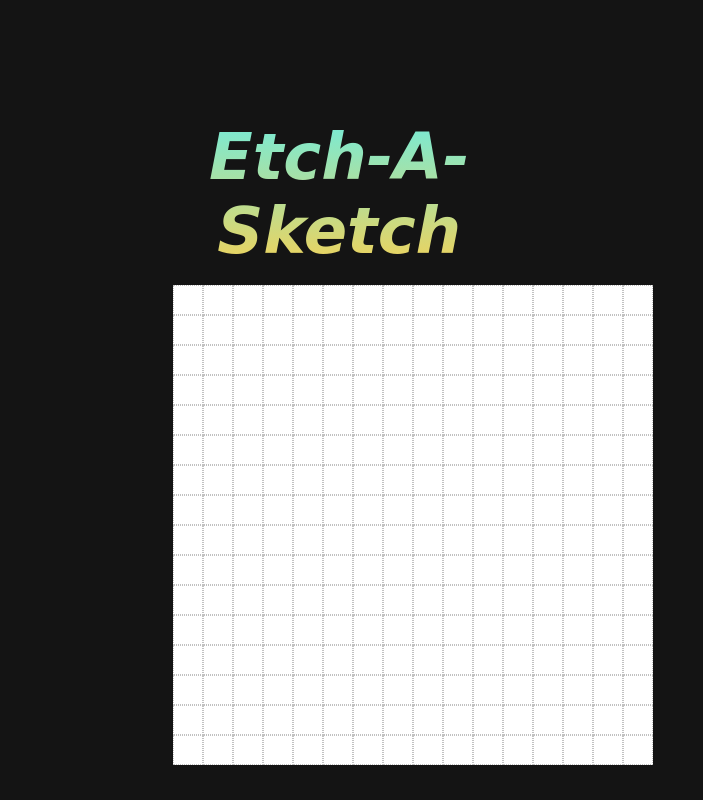
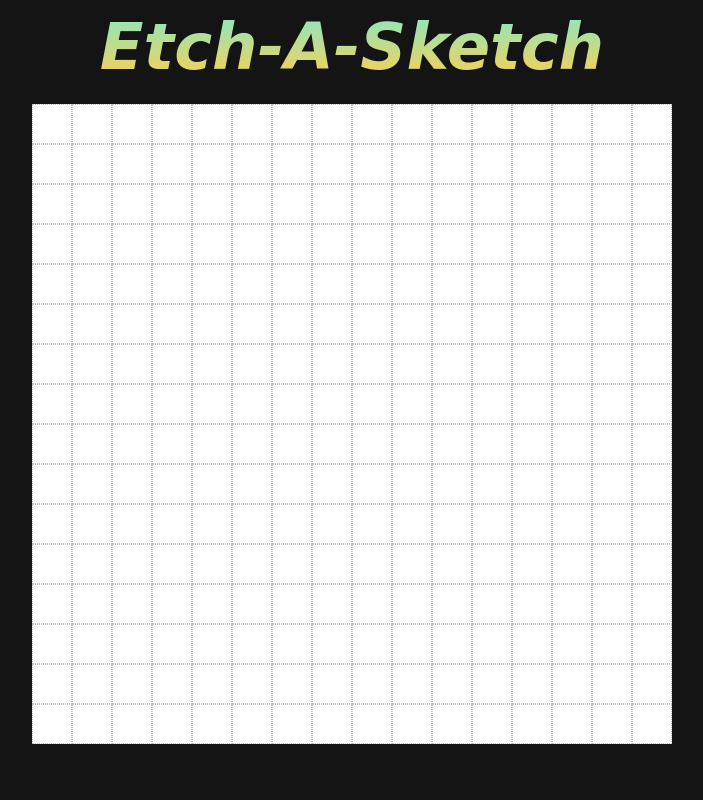
Before and after one commit to jarethill/Etch-A-Sketch, a plain HTML site: page index.html in a window 1280 px wide. Shown: the whole page, without its empty margins (288-991 px from the left). Drawn offline with Linux system fonts and the light colour scheme; a web font is replaced by a local one.

Commit message:
Updated css

```diff
--- a/css/style.scss
+++ b/css/style.scss
@@ -11,17 +11,15 @@ body {
 }
 
 main {
-    margin-left: 36%;
-    margin-right: 38%;
-    margin-top: 15vh;
-
     #container {
+        margin-left: auto;
+        margin-right: auto;
+        margin-top: 20px;
         user-select: none;
         display: grid;
-        width: 60vh;
-        height: 60vh;
+        width: 80vh;
+        height: 80vh;
         grid-template-columns: repeat(16, auto);
-        grid-template-rows: repeat(16, auto);
 
         .grid-item {
             width: 100%;
@@ -36,7 +34,9 @@ main {
     }
 
     h1 {
-        padding-bottom: 5%;
+        margin-left: auto;
+        margin-right: auto;
+        padding-top: 10px;
         font-size: 4rem;
         text-align: center;
         font-style: oblique;
```
Also changed, not shown: css/style.css, 1 other file.
